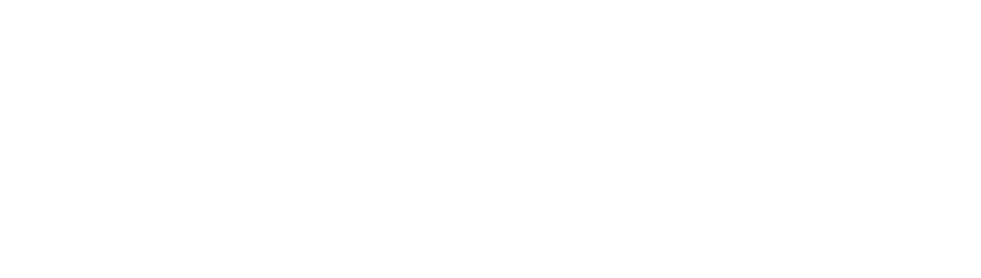
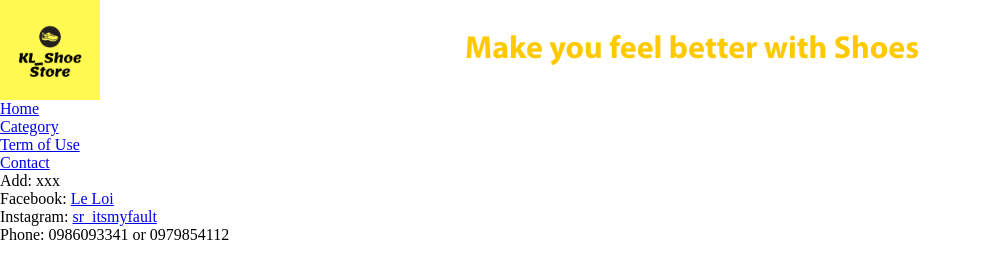
Before and after one commit to LeDucLoi193/shoesStore, a plain HTML site: page index.html in a window 1280 px wide. Shown: the whole page, without its empty margins (0-981 px from the left). Drawn offline with Linux system fonts and the light colour scheme.

Commit message:
demo cac phan cua web va style body va header

```diff
--- a/index.html
+++ b/index.html
@@ -4,9 +4,39 @@
   <meta charset="UTF-8">
   <meta name="viewport" content="width=device-width, initial-scale=1.0">
   <meta http-equiv="X-UA-Compatible" content="ie=edge">
+  <link rel="stylesheet" type="text/css" href="style.css">
   <title>Shoes Store</title>
 </head>
 <body>
+  <div id="container">
+    <div id="header">
+      <img src="./images/logo.png" />
+      <h1>Make you feel better with Shoes</h1>
+    </div>
 
+    <div id="navbar">
+      <ul>
+        <li><a href="#">Home</a></li>
+        <li><a href="#">Category</a></li>
+        <li><a href="#">Term of Use</a></li>
+        <li><a href="#">Contact</a></li>
+      </ul>
+    </div>
+
+    <div id="content">
+      <!-- Collecton -->
+    </div>
+
+    <div id="contact">
+      <p>Add: xxx</p>
+      <p>Facebook: <a href="http://facebook.com" target="_blank">Le Loi</a></p>
+      <p>Instagram: <a href="http://instagram.com" target="_blank">sr_itsmyfault</a></p>
+      <p>Phone: 0986093341 or 0979854112</p>
+    </div>
+
+    <div id="footer">
+      <!-- Logo KL <tu thiet ke> - LK_Shoe Shop-->
+    </div>
+  </div>
 </body>
 </html>
--- a/style.css
+++ b/style.css
@@ -1,5 +1,53 @@
 * {
-    margin: 0;
-    padding: 0;
-    box-sizing: border-box;
+  margin: 0;
+  padding: 0;
+  box-sizing: border-box;
 }
+@font-face {
+  font-family: Myriadpro-Regular;
+  src: url(./font/Myriadpro-Regular.otf);
+}
+@font-face {
+  font-family: Myriadpro-Bold;
+  src: url(./font/Myriadpro-Bold.otf);
+}
+@font-face {
+  font-family: Myriadpro-Semibold;
+  src: url(./font/Myriadpro-Semibold.otf);
+}
+@font-face {
+  font-family: Myriadpro-Light;
+  src: url(./font/MyriadPro-Light.otf);
+}
+
+body {
+  position: relative;
+}
+body::after {
+  content: "";
+  background: url(./images/bg);
+  opacity: 0.6;
+  top: 0;
+  left: 0;
+  bottom: 0;
+  right: 0;
+  position: absolute;
+  z-index: -1;
+}
+
+#header {
+  width: 100%;
+  height: 100px;
+}
+#header img {
+  max-width: 100%;
+  max-height: 100%;
+  float: left;
+}
+#header h1 {
+  float: left;
+  color: #ffc900;
+  margin-left: calc(50vw - 275px);
+  line-height: 100px;
+  font-family: 'Myriadpro-Bold', sans-serif;
+}
```
Also changed, not shown: font/MyriadPro-Light.otf (added), font/Myriadpro-Bold.otf (added), font/Myriadpro-Regular.otf (added), font/Myriadpro-Semibold.otf (added), images/logo.png (added), 1 other file.
